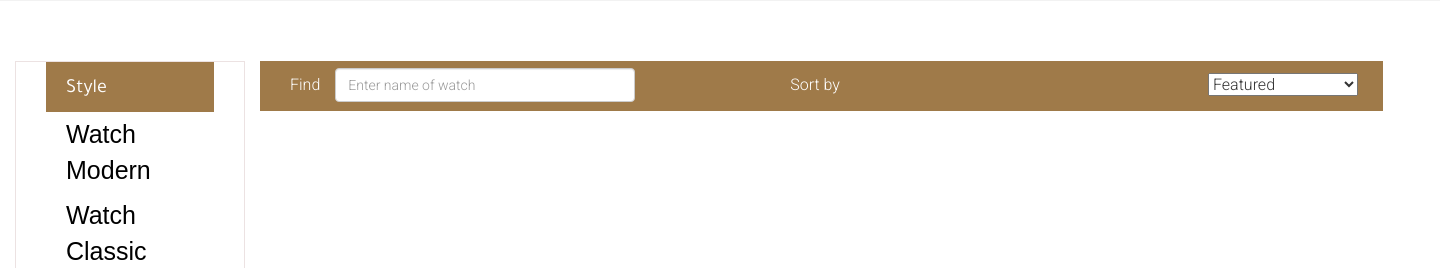
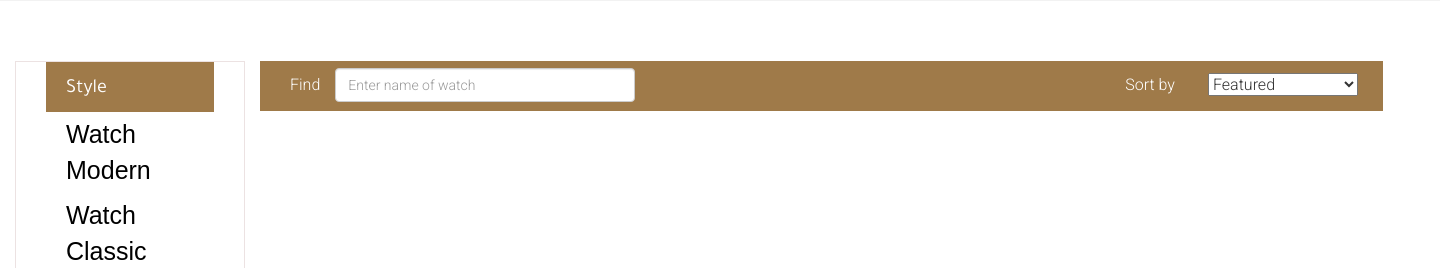
Before and after one commit to ttduong95/eProject_Team03_T2110e, a Node server app: page /shop-size in a window 1440 px wide. Shown: the part 260-528 px from the top of the page. Run offline with Node 20, Linux system fonts and the light colour scheme; data that the repository does not hold is empty; some libraries are stand-ins or nearby versions; some web fonts are replaced.

Commit message:
up code ddd

```diff
--- a/views/Material.ejs
+++ b/views/Material.ejs
@@ -107,7 +107,7 @@
             <div class="finding">
                 <input type="text" name="finding" class="form-control" placeholder="Enter name of watch"/>
             </div>
-            <span>Sort by</span>
+            <span class="sort-by">Sort by</span>
             <div class="form-group form-sort">
                 <select class="form-group">
                     <option>Featured</option>
--- a/views/Sale.ejs
+++ b/views/Sale.ejs
@@ -107,7 +107,7 @@
             <div class="finding">
                 <input type="text" name="Color" class="form-control" placeholder="Enter name of watch"/>
             </div>
-            <span>Sort by</span>
+            <span class="sort-by">Sort by</span>
             <div class="form-group form-sort">
                 <select class="form-group">
                     <option>Featured</option>
--- a/views/Size.ejs
+++ b/views/Size.ejs
@@ -107,7 +107,7 @@
             <div class="finding">
                 <input type="text" name="finding" class="form-control" placeholder="Enter name of watch"/>
             </div>
-            <span>Sort by</span>
+            <span class="sort-by">Sort by</span>
             <div class="form-group form-sort">
                 <select class="form-group">
                     <option>Featured</option>
--- a/views/Style.ejs
+++ b/views/Style.ejs
@@ -107,7 +107,7 @@
             <div class="finding">
                 <input type="text" name="finding" class="form-control" placeholder="Enter name of watch"/>
             </div>
-            <span>Sort by</span>
+            <span class="sort-by">Sort by</span>
             <div class="form-group form-sort">
                 <select class="form-group">
                     <option>Featured</option>
--- a/views/color.ejs
+++ b/views/color.ejs
@@ -108,7 +108,7 @@
             <div class="finding">
                 <input type="text" name="finding" class="form-control" placeholder="Enter name of watch"/>
             </div>
-            <span>Sort by</span>
+            <span class="sort-by">Sort by</span>
             <div class="form-group form-sort">
                 <select class="form-group">
                     <option>Featured</option>
```
